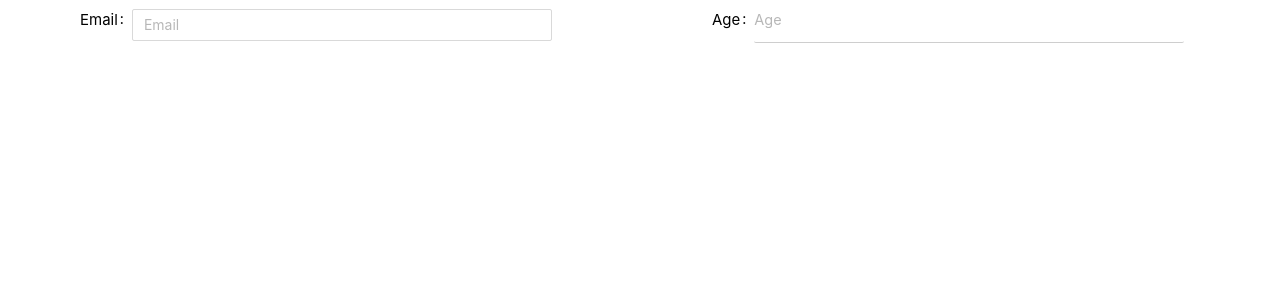
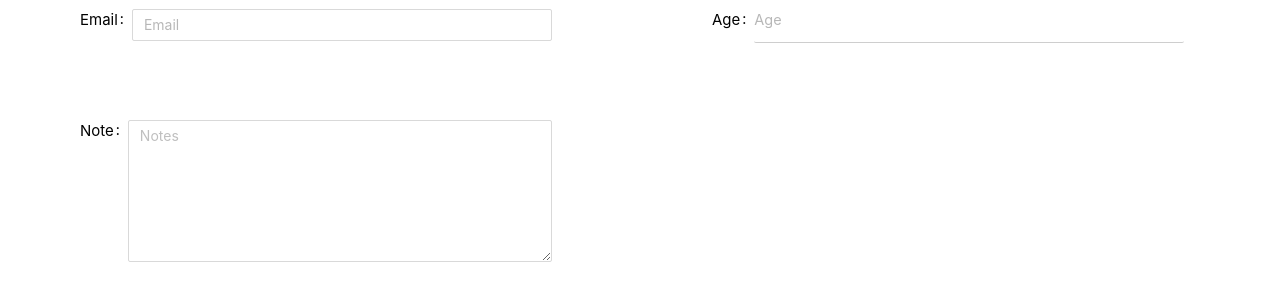
Before and after one commit to Gagandeep-Kaur-01/Ant_Design, a React (Create React App) app: page / in a window 1280 px wide. Shown: the part 577-876 px from the top of the page. Before the commit the page ends 840 px from the top, so only its background shows below. Built offline with nearby package versions, Linux system fonts and the light colour scheme.

Commit message:
inserted 'Note' field (having textarea)

```diff
--- a/src/components/setting/Forms.js
+++ b/src/components/setting/Forms.js
@@ -8,6 +8,7 @@ import './Forms.css'
 const FormItem = Form.Item;
 const Option = Select.Option;
 const { RangePicker } = DatePicker;
+const { TextArea } = Input;
 
 
 class Forms extends Component {
@@ -217,6 +218,19 @@ class Forms extends Component {
                           </FormItem>
                         </Col>
                     </Row>
+                    <Row justify="start" className="appFormStyle" >
+                        <Col md={12} xs={24} >
+                          <FormItem label="Note" name="note"
+                                     /*rules={[
+                                      {
+                                      //required: true,
+                                      },
+                                      ]}*/  hasFeedback>
+
+                            <TextArea name="note" id="note" rows={6} placeholder="Notes" />
+                          </FormItem>
+                        </Col>
+                    </Row>
 
                   </Col>
                 </Row>
```
